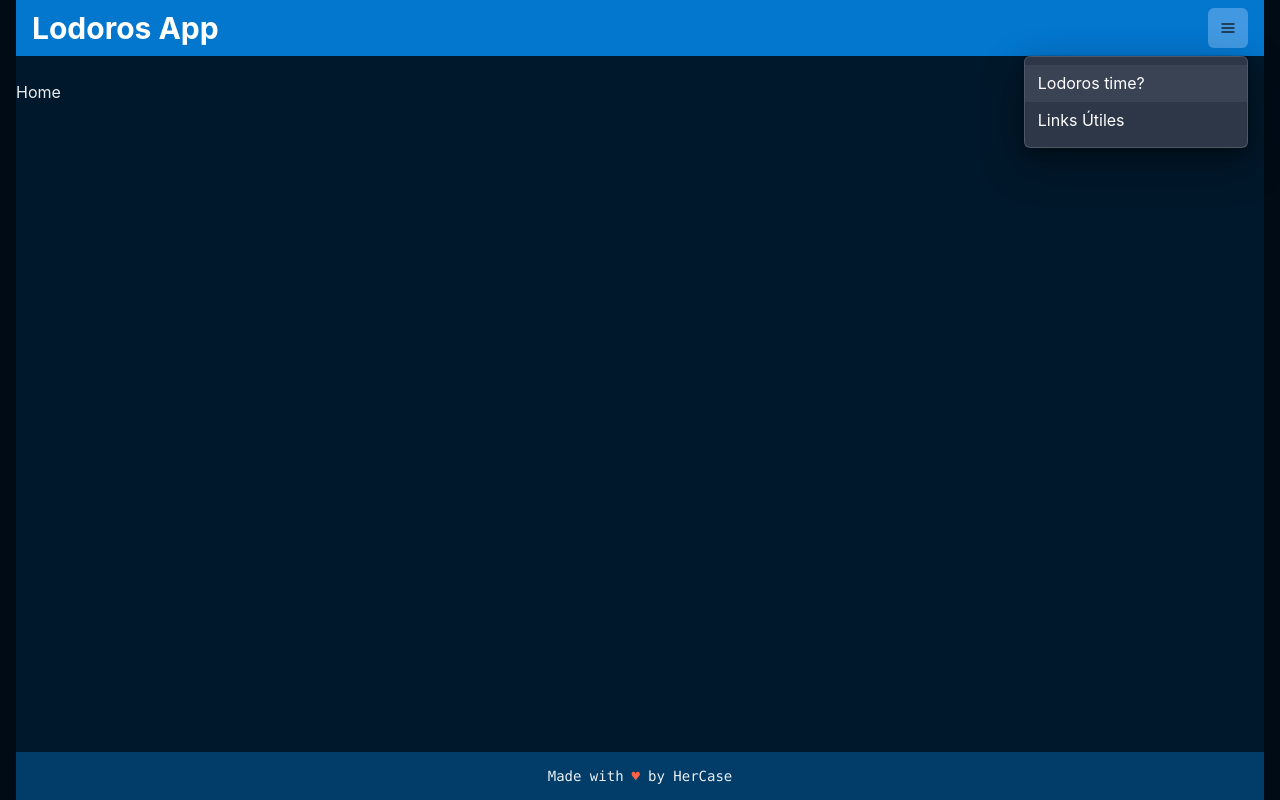
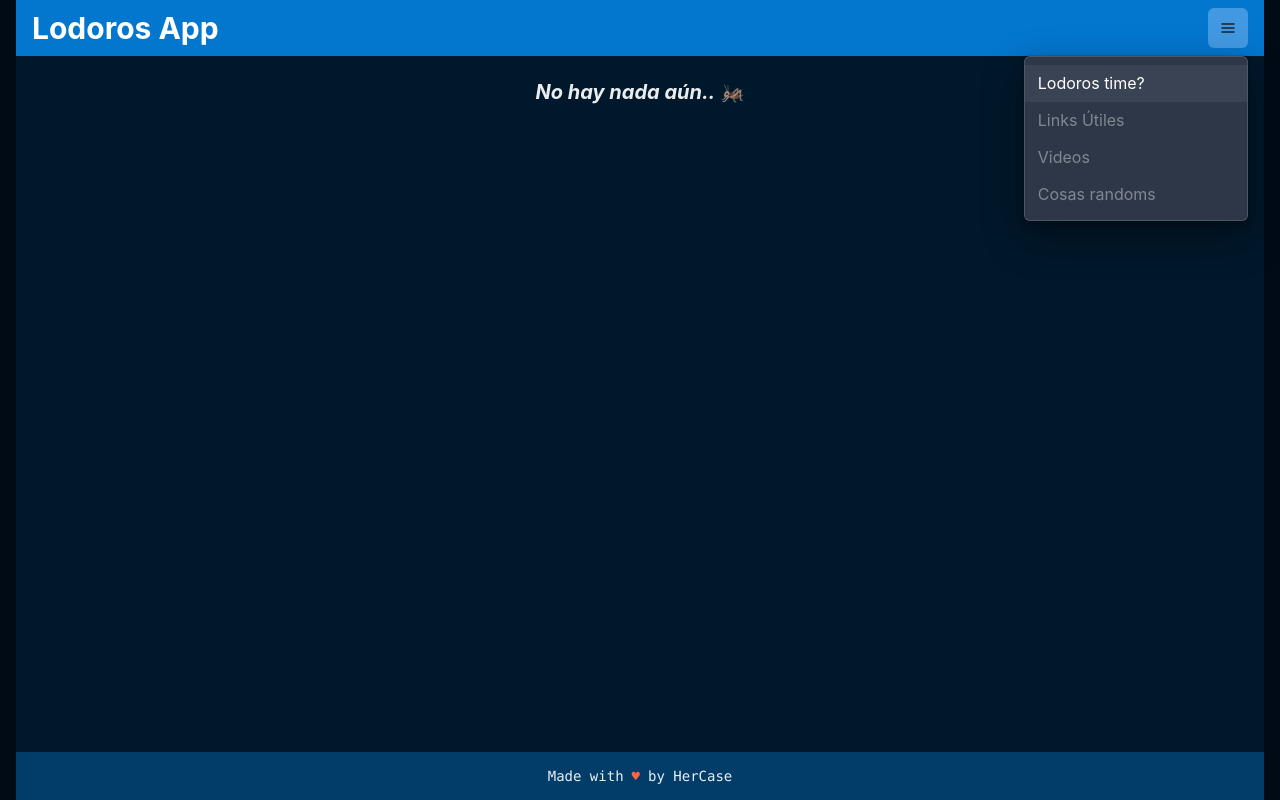
Before and after one commit to hercase/lodoros-app, a React (Vite) app: page / in a window 1280 px wide. Both pictures are taken after a click on the button "Main menu". Built offline with nearby package versions, Linux system fonts and the light colour scheme.

Commit message:
add Random items to Menu + "Nada en el home"

```diff
--- a/src/Pages/Home.jsx
+++ b/src/Pages/Home.jsx
@@ -1,7 +1,14 @@
 import React from "react";
+import { Center, Heading } from "@chakra-ui/layout";
 
 const Home = () => {
-  return <div>Home</div>;
+  return (
+    <Center>
+      <Heading as="cite" size="md">
+        No hay nada aún.. 🦗
+      </Heading>
+    </Center>
+  );
 };
 
 export default Home;
--- a/src/components/Clocks/index.jsx
+++ b/src/components/Clocks/index.jsx
@@ -11,7 +11,7 @@ const Clocks = () => {
   const lodorosTime = isNight(argDate) || isNight(spainDate) ? "NO" : "SI";
 
   return (
-    <VStack>
+    <VStack spacing="2.5rem">
       <Center>
         <HStack spacing="12px">
           <Image
--- a/src/components/Header/Navigation.jsx
+++ b/src/components/Header/Navigation.jsx
@@ -14,10 +14,12 @@ const Navigation = () => {
         icon={<HamburgerIcon />}
       />
       <MenuList>
-        <MenuItem>
-          <Link to="/times">Lodoros time?</Link>
-        </MenuItem>
-        <MenuItem>Links Útiles</MenuItem>
+        <Link to="/times">
+          <MenuItem>Lodoros time?</MenuItem>
+        </Link>
+        <MenuItem isDisabled>Links Útiles</MenuItem>
+        <MenuItem isDisabled>Videos</MenuItem>
+        <MenuItem isDisabled>Cosas randoms</MenuItem>
       </MenuList>
     </Menu>
   );
--- a/src/components/Header/index.jsx
+++ b/src/components/Header/index.jsx
@@ -1,6 +1,7 @@
 import React from "react";
 import Navigation from "./Navigation";
 import { Flex, Heading } from "@chakra-ui/layout";
+import { Link } from "react-router-dom";
 
 const Header = () => {
   return (
@@ -11,9 +12,11 @@ const Header = () => {
       bg="brand.700"
       px="4"
     >
-      <Heading as="p" size="lg" color="white">
-        Lodoros App
-      </Heading>
+      <Link to="/">
+        <Heading as="p" size="lg" color="white">
+          Lodoros App
+        </Heading>
+      </Link>
       <Navigation />
     </Flex>
   );
```
